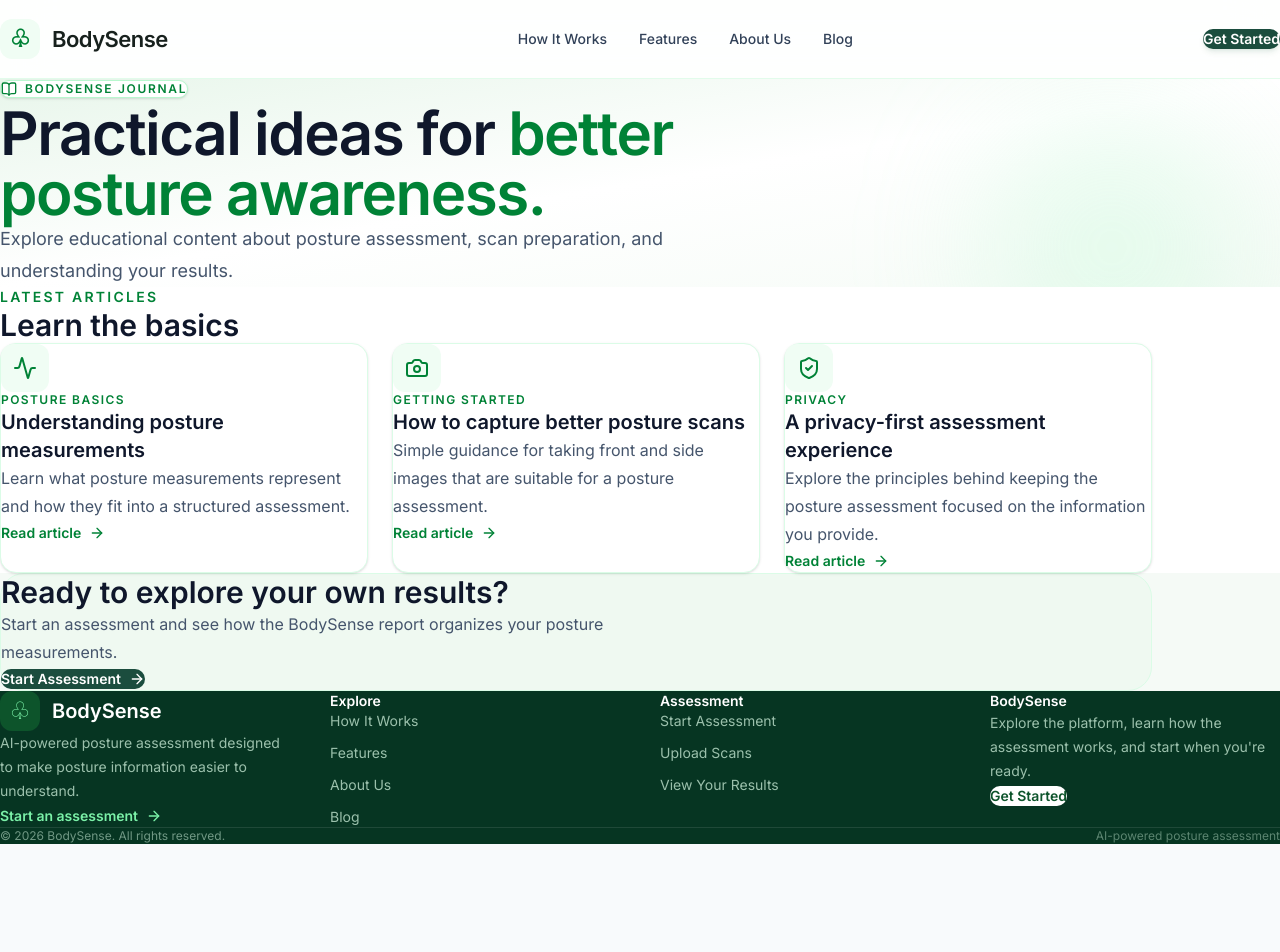
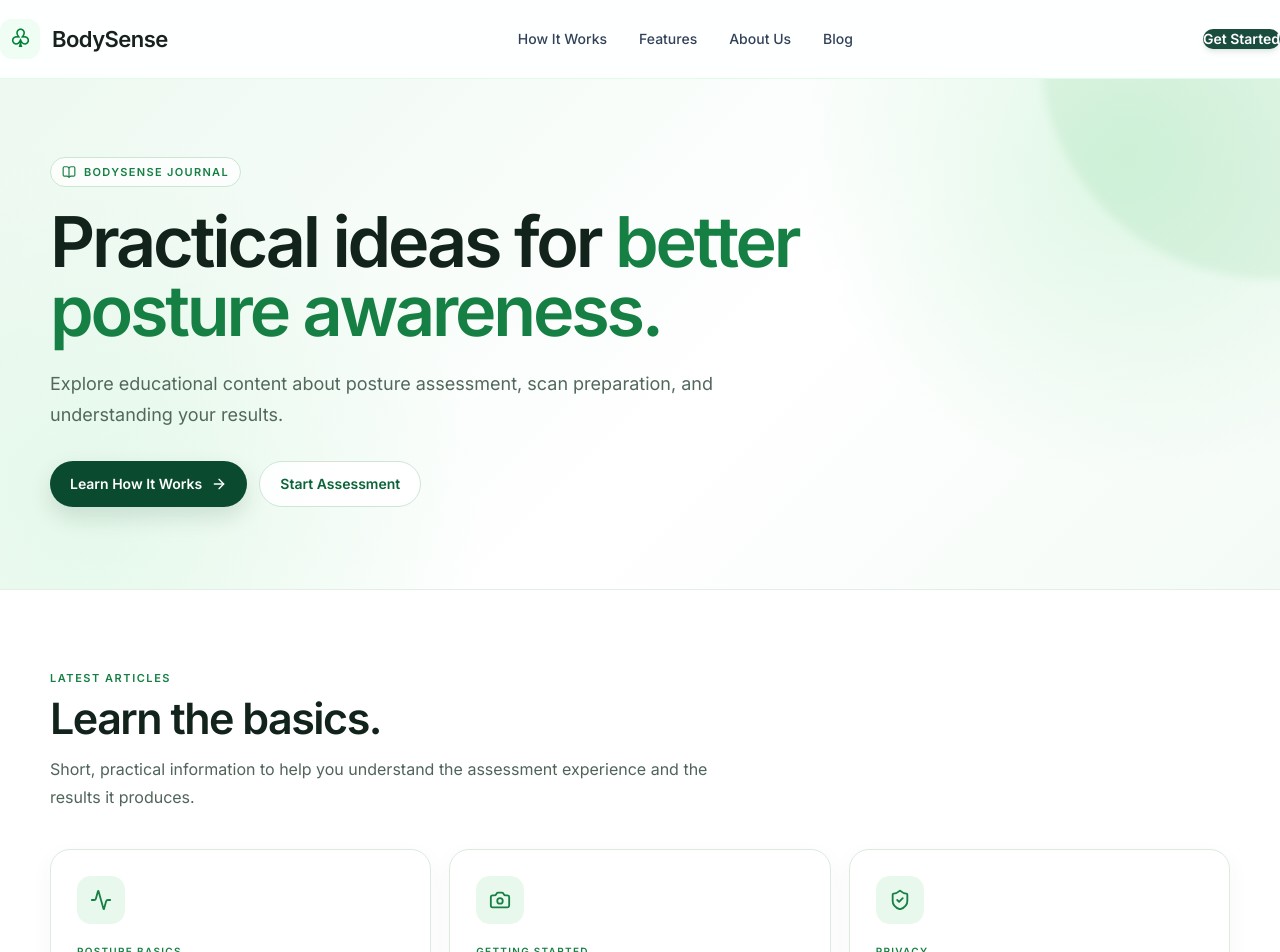
Before and after one commit to Rohan9833/repo, a React (Vite) app in the folder client/: page /blog in a window 1280 px wide. Shown: the top 952 px of the page. Before the commit the page ends 844 px from the top, so only its background shows below. Built offline with nearby package versions, Linux system fonts and the light colour scheme.

Commit message:
Refine informational page layouts and spacing

```diff
--- a/client/src/pages/Blog.jsx
+++ b/client/src/pages/Blog.jsx
@@ -9,6 +9,7 @@
 } from "lucide-react";
 import Navbar from "../components/Layout/Navbar";
 import Footer from "../components/Layout/Footer";
+import "./InfoPages.css";
 
 const posts = [
   {
@@ -34,75 +35,67 @@
   },
 ];
 
-const Blog = () => {
-  return (
-    <div className="min-h-screen bg-[#f5faf6] text-[#17211d]">
+const Blog = () => (
+  <div className="info-page">
     <Navbar />
 
     <main>
-        <section className="relative overflow-hidden bg-gradient-to-br from-[#e8f6eb] via-white to-[#f5fbf6]">
-          <div className="absolute right-10 top-10 h-64 w-64 rounded-full bg-green-200/30 blur-3xl" />
-
-          <div className="relative mx-auto max-w-6xl px-6 py-20 lg:px-10 lg:py-28">
-            <div className="max-w-3xl">
-              <span className="inline-flex items-center gap-2 rounded-full border border-green-200 bg-white px-4 py-2 text-xs font-bold uppercase tracking-[0.14em] text-green-700 shadow-sm">
-                <BookOpen className="h-4 w-4" />
+      <section className="info-hero">
+        <div className="info-container info-hero-inner">
+          <div className="info-hero-copy">
+            <span className="info-eyebrow">
+              <BookOpen />
               BodySense Journal
             </span>
 
-              <h1 className="mt-6 text-4xl font-extrabold tracking-tight text-slate-900 sm:text-5xl lg:text-6xl">
-                Practical ideas for
-                <span className="text-green-700"> better posture awareness.</span>
+            <h1 className="info-title">
+              Practical ideas for{" "}
+              <span className="info-title-accent">better posture awareness.</span>
             </h1>
 
-              <p className="mt-6 max-w-2xl text-lg leading-8 text-slate-600">
+            <p className="info-lead">
               Explore educational content about posture assessment, scan
               preparation, and understanding your results.
             </p>
+
+            <div className="info-actions">
+              <Link to="/how-it-works" className="info-button info-button-primary">
+                Learn How It Works
+                <ArrowRight size={16} />
+              </Link>
+              <Link to="/assessment" className="info-button info-button-secondary">
+                Start Assessment
+              </Link>
+            </div>
           </div>
         </div>
       </section>
 
-        <section className="bg-white py-20">
-          <div className="mx-auto max-w-6xl px-6 lg:px-10">
-            <div className="mb-10">
-              <p className="text-sm font-bold uppercase tracking-[0.16em] text-green-700">
-                Latest articles
+      <section className="info-section info-section-white">
+        <div className="info-container">
+          <div className="info-section-head">
+            <p className="info-kicker">Latest articles</p>
+            <h2 className="info-section-title">Learn the basics.</h2>
+            <p className="info-section-description">
+              Short, practical information to help you understand the
+              assessment experience and the results it produces.
             </p>
-              <h2 className="mt-3 text-3xl font-extrabold text-slate-900">
-                Learn the basics
-              </h2>
           </div>
 
-            <div className="grid gap-6 md:grid-cols-3">
+          <div className="info-article-grid">
             {posts.map((post) => {
               const Icon = post.icon;
 
               return (
-                  <article
-                    key={post.title}
-                    className="group rounded-2xl border border-green-100 bg-white p-7 shadow-sm transition duration-300 hover:-translate-y-1 hover:shadow-xl hover:shadow-green-900/5"
-                  >
-                    <div className="flex h-12 w-12 items-center justify-center rounded-xl bg-green-50 text-green-700">
-                      <Icon className="h-6 w-6" />
-                    </div>
-
-                    <p className="mt-6 text-xs font-bold uppercase tracking-[0.12em] text-green-700">
-                      {post.category}
-                    </p>
-
-                    <h3 className="mt-2 text-xl font-bold text-slate-900">
-                      {post.title}
-                    </h3>
-
-                    <p className="mt-3 leading-7 text-slate-600">
-                      {post.description}
-                    </p>
-
-                    <span className="mt-6 inline-flex items-center gap-2 text-sm font-bold text-green-700">
+                <article className="info-card info-article" key={post.title}>
+                  <div className="info-icon"><Icon /></div>
+                  <p className="info-article-category">{post.category}</p>
+                  <h2 className="info-card-title">{post.title}</h2>
+                  <p className="info-card-text">{post.description}</p>
+                  <Link to="/blog" className="info-card-link">
                     Read article
-                      <ArrowRight className="h-4 w-4 transition group-hover:translate-x-1" />
-                    </span>
+                    <ArrowRight />
+                  </Link>
                 </article>
               );
             })}
@@ -110,24 +103,21 @@
         </div>
       </section>
 
-        <section className="py-20">
-          <div className="mx-auto max-w-6xl px-6 lg:px-10">
-            <div className="rounded-3xl border border-green-100 bg-[#eff9f1] p-8 sm:p-12">
-              <h2 className="text-3xl font-extrabold text-slate-900">
-                Ready to explore your own results?
-              </h2>
+      <section className="info-section info-section-soft info-footer-space">
+        <div className="info-container">
+          <div className="info-callout">
+            <div>
+              <p className="info-kicker">Ready to explore?</p>
+              <h2>See your own posture assessment results.</h2>
+              <p>
+                Start an assessment and see how BodySense organizes posture
+                measurements into a structured report.
+              </p>
+            </div>
 
-              <p className="mt-4 max-w-2xl leading-7 text-slate-600">
-                Start an assessment and see how the BodySense report organizes
-                your posture measurements.
-              </p>
-
-              <Link
-                to="/assessment"
-                className="mt-7 inline-flex items-center gap-2 rounded-full bg-[#1b4d3e] px-6 py-3.5 text-sm font-bold text-white transition hover:bg-[#143a2f]"
-              >
+            <Link to="/assessment" className="info-button info-button-primary">
               Start Assessment
-                <ArrowRight className="h-4 w-4" />
+              <ArrowRight size={16} />
             </Link>
           </div>
         </div>
@@ -137,6 +127,5 @@
     <Footer />
   </div>
 );
-};
 
 export default Blog;
```
Lines whose indentation alone changed are shown as unchanged.
